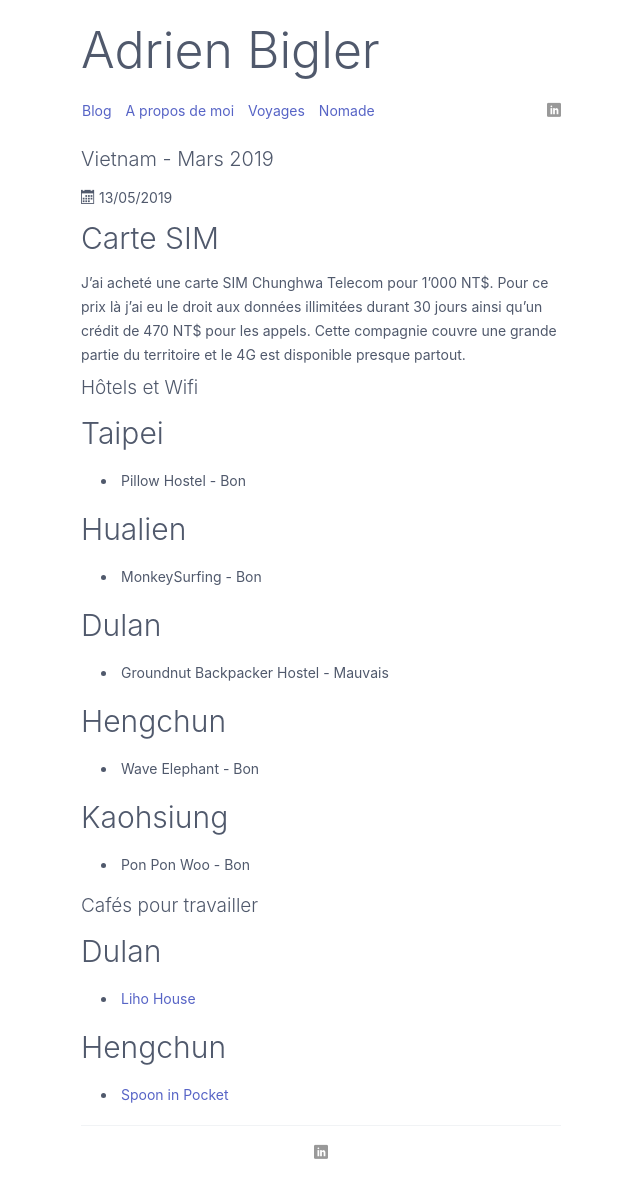
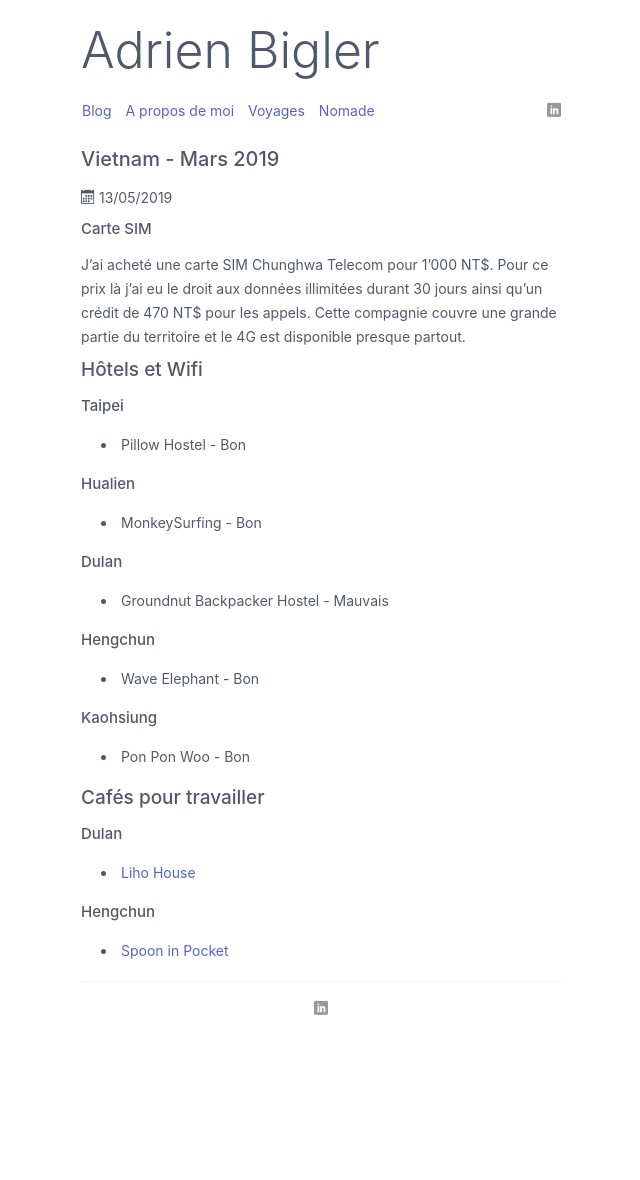
Before and after one commit to camel113/camel113.github.io, a Jekyll site: the page built from _posts/2019-05-13-taiwan.md, in a window 1280 px wide. Shown: the whole page, without its empty margins (319-959 px from the left). Built offline with Jekyll 4.4.1, drawn with Linux system fonts in a browser that asks for light colours; some web fonts are replaced; after the commit the page ends 1036 px from its top, so only the background shows below that.

Commit message:
Update CSS

```diff
--- a/_includes/main.css
+++ b/_includes/main.css
@@ -2934,9 +2934,15 @@ footer .social-link:hover {
 }
 .single-post h1 {
   font-size: 2rem;
+  font-weight: 500;
 }
 .single-post h2 {
   font-size: 1.9rem;
+  font-weight: 500;
+}
+.single-post h3 {
+  font-size: 1.5rem;
+  font-weight: 500;
 }
 .single-post p {
   margin-top: 10px;
```
